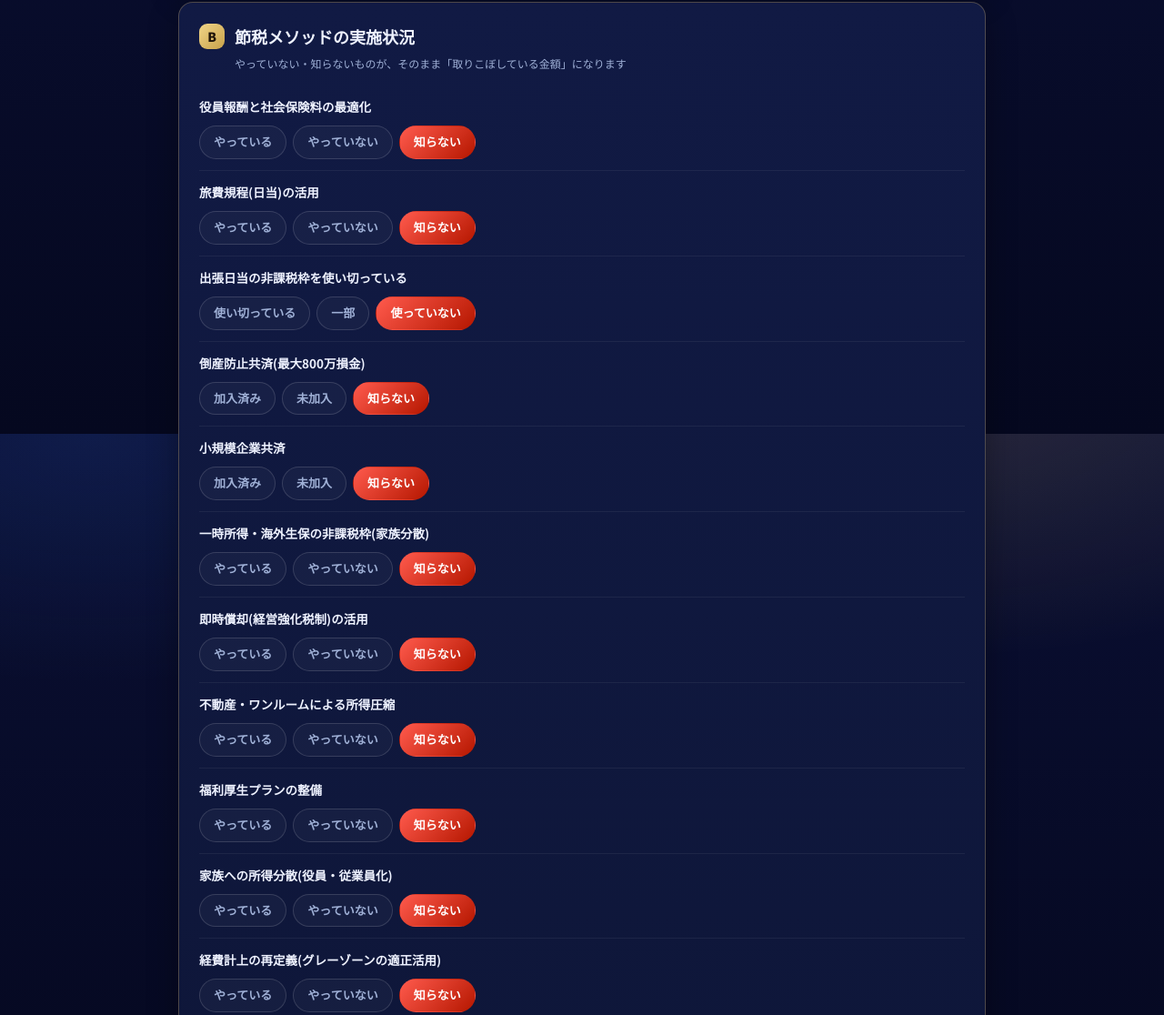
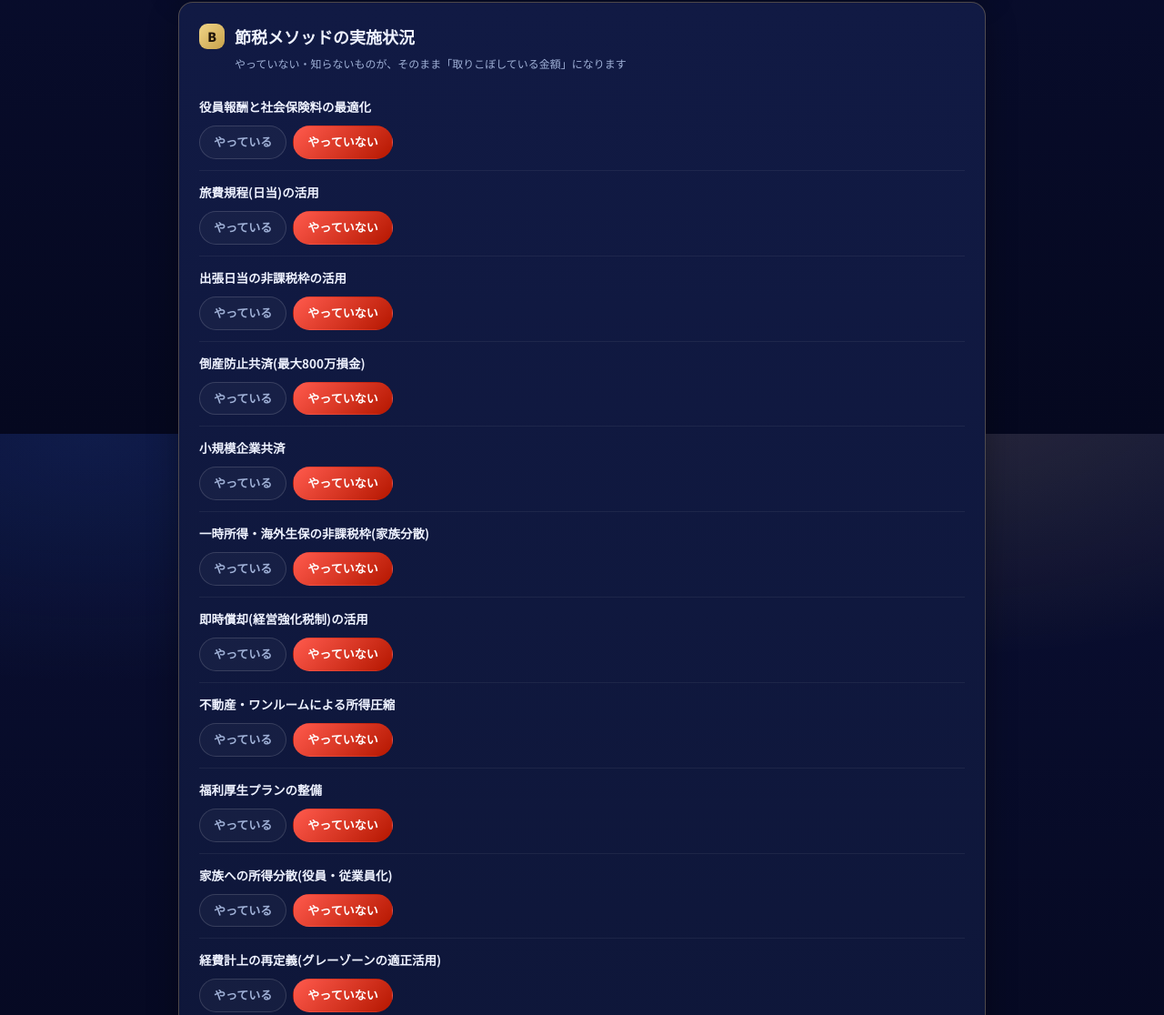
Before and after one commit to ikeda-yoshi/mrc-tegori-ef9e6afd, a plain HTML site: page index.html in a window 1280 px wide. Shown: the part 1923-3039 px from the top of the page at 91% size. Drawn offline with nearby package versions, Linux system fonts and the light colour scheme.

Commit message:
v3.4: 節税メソッドを「やっている/やっていない」二択に統一(知らない全廃)・デフォルトやっていない

```diff
--- a/index.html
+++ b/index.html
@@ -311,9 +311,9 @@ const QA=[
 ];
 const QB=[
   {id:'b1',q:'役員報酬と社会保険料の最適化',e:100},{id:'b2',q:'旅費規程(日当)の活用',e:100},
-  {id:'b3',q:'出張日当の非課税枠を使い切っている',e:100,custom:[['使い切っている',0,0],['一部',1.5,50],['使っていない',3,100]]},
-  {id:'b4',q:'倒産防止共済(最大800万損金)',e:80,labels:['加入済み','未加入','知らない']},
-  {id:'b5',q:'小規模企業共済',e:30,labels:['加入済み','未加入','知らない']},
+  {id:'b3',q:'出張日当の非課税枠の活用',e:100},
+  {id:'b4',q:'倒産防止共済(最大800万損金)',e:80},
+  {id:'b5',q:'小規模企業共済',e:30},
   {id:'b6',q:'一時所得・海外生保の非課税枠(家族分散)',e:50},{id:'b7',q:'即時償却(経営強化税制)の活用',e:60},
   {id:'b8',q:'不動産・ワンルームによる所得圧縮',e:40},{id:'b9',q:'福利厚生プランの整備',e:20},
   {id:'b10',q:'家族への所得分散(役員・従業員化)',e:50},{id:'b11',q:'経費計上の再定義(グレーゾーンの適正活用)',e:40},
@@ -334,7 +334,7 @@ const state={scale:CONFIG.defaultScaleIndex,A:{},B:{},C:{}};
 const DEFAULTS={
   scale:2, // 年商=中間(5000万〜1億)
   A:{a1:2,a2:2,a3:2,a4:2,a5:1,a6:1,a7:2,a8:1,a9:1,a10:1,a11:1,a12:1,a13:1,a14:1}, // a1=3〜5年/a2ほぼしない/a3,a4知らない/a5,a6=普通/a7=ない/他=弱い(いない・くれない)
-  B:{b1:2,b2:2,b3:2,b4:2,b5:2,b6:2,b7:2,b8:2,b9:2,b10:2,b11:2,b12:2,b13:2}, // すべて「知らない」(b3=使っていない/b4,b5=知らない)
+  B:{b1:1,b2:1,b3:1,b4:1,b5:1,b6:1,b7:1,b8:1,b9:1,b10:1,b11:1,b12:1,b13:1}, // すべて「やっていない」
   C:{c1:0,c2:0,c3:2,c4:1,c5:1,c6:2,c7:1,c8:1}, // ほぼ預金/0〜1%/使っていない/寝かせている 等(弱い側)
 };
 const $=id=>document.getElementById(id);
@@ -355,7 +355,7 @@ function colorClass(gap,pos){if(gap>=2.4)return'warn';if(gap>=1)return'mid';retu
 function paintSelection(b,group,id,idx){b.classList.add('on');
   if(group==='S')b.classList.add('neut');
   else if(group==='A')b.classList.add(colorClass(QA.find(x=>x.id===id).o[idx][1],true));
-  else if(group==='B'){const it=QB.find(x=>x.id===id);b.classList.add(it.custom?colorClass(it.custom[idx][1],true):(idx===0?'good':'warn'));}
+  else if(group==='B'){b.classList.add(idx===0?'good':'warn');}
   else if(group==='C')b.classList.add(colorClass(QC.find(x=>x.id===id).o[idx][1],true));}
 
 function applyDefaults(){
@@ -374,8 +374,7 @@ function compute(){
   QA.forEach(it=>{const s=state.A[it.id];if(s==null)return;const g=it.o[s][1];aGap+=g;if(g>=2)holes++;});
   let bGap=0,lossMan=0,unknown=0;const missList=[];
   QB.forEach(it=>{const s=state.B[it.id];if(s==null)return;
-    if(it.custom){const c=it.custom[s];bGap+=c[1];const y=c[2]*f;if(y>0){lossMan+=y;missList.push([it.q,y]);}}
-    else{if(s!==0){bGap+=3;const y=it.e*f;lossMan+=y;missList.push([it.q,y]);if(s===2)unknown++;}}});
+    if(s===1){bGap+=3;const y=it.e*f;lossMan+=y;missList.push([it.q,y]);}});
   let cGap=0;QC.forEach(it=>{const s=state.C[it.id];if(s==null)return;cGap+=it.o[s][1];});
   const score=Math.max(0,Math.min(100,Math.round(100-(aGap+bGap+cGap))));
   const pmt=lossMan*10000,r=CONFIG.yieldTarget,n=CONFIG.horizon;
@@ -453,7 +452,7 @@ function toast(m){const t=$('toast');t.textContent=m;t.classList.add('show');set
 /* collect for logging */
 function collect(d){const ans={};
   QA.forEach(it=>{const s=state.A[it.id];if(s!=null)ans[it.q]=it.o[s][0];});
-  QB.forEach(it=>{const s=state.B[it.id];if(s!=null)ans[it.q]=it.custom?it.custom[s][0]:(it.labels?it.labels[s]:['やっている','やっていない','知らない'][s]);});
+  QB.forEach(it=>{const s=state.B[it.id];if(s!=null)ans[it.q]=['やっている','やっていない'][s];});
   QC.forEach(it=>{const s=state.C[it.id];if(s!=null)ans[it.q]=it.o[s][0];});
   return{ts:new Date().toISOString(),name:$('fName').value||'',company:$('fCompany').value||'',scale:CONFIG.scales[state.scale].t,
     lossManPerYear:Math.round(d.lossMan),score:d.score,diagnosisType:d.type?d.type.title:'',unknownCount:d.unknown,answers:ans};
@@ -542,7 +541,7 @@ async function saveResult(){
 /* init */
 buildScale();
 buildQ(QA,'secA','A',it=>it.o.map(o=>o[0]));
-buildQ(QB,'secB','B',it=>it.custom?it.custom.map(c=>c[0]):(it.labels||['やっている','やっていない','知らない']));
+buildQ(QB,'secB','B',()=>['やっている','やっていない']);
 buildQ(QC,'secC','C',it=>it.o.map(o=>o[0]));
 applyDefaults();
 $('revealBtn').addEventListener('click',()=>{if(answeredCount()>=TOTAL)goResult();});
```
